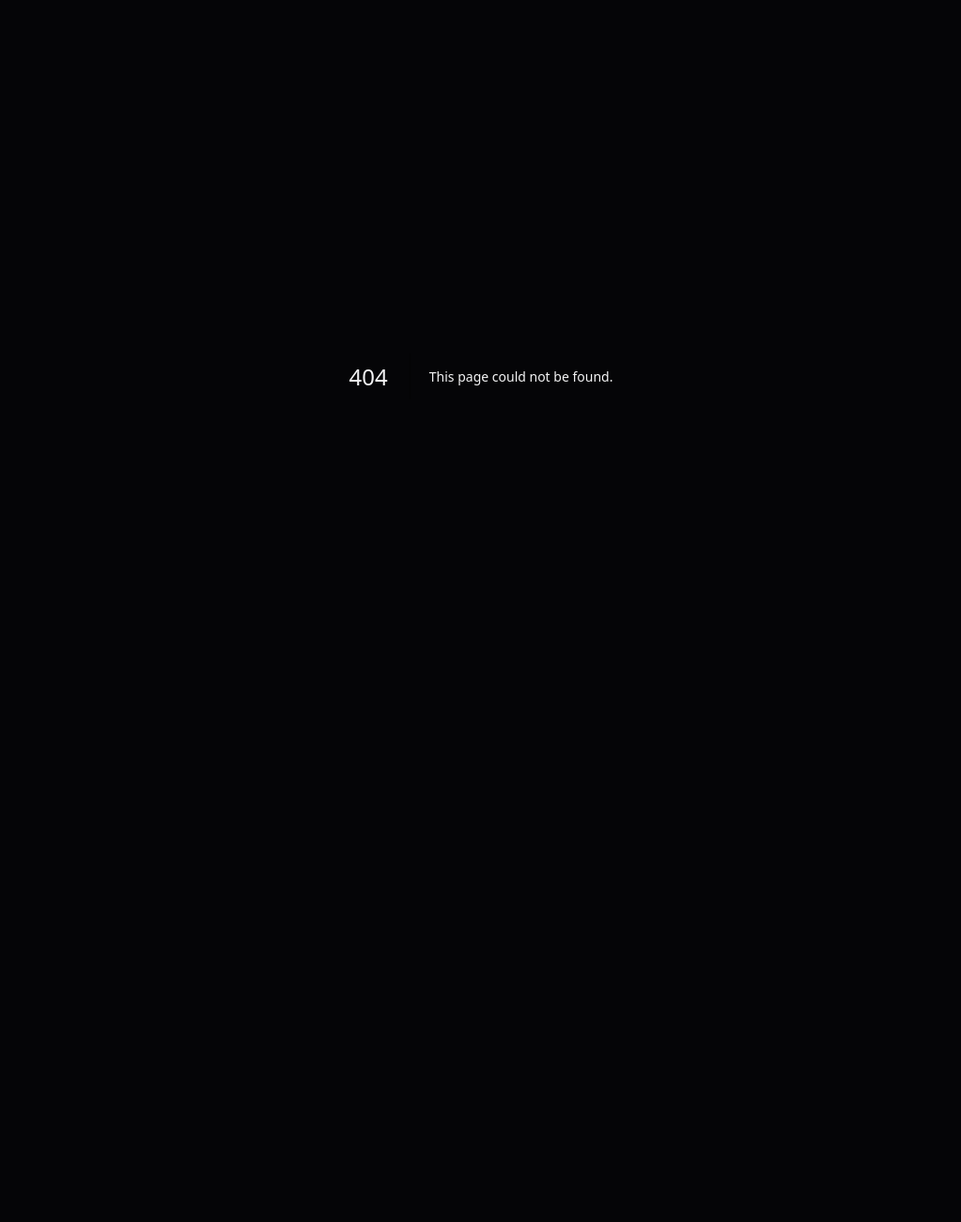
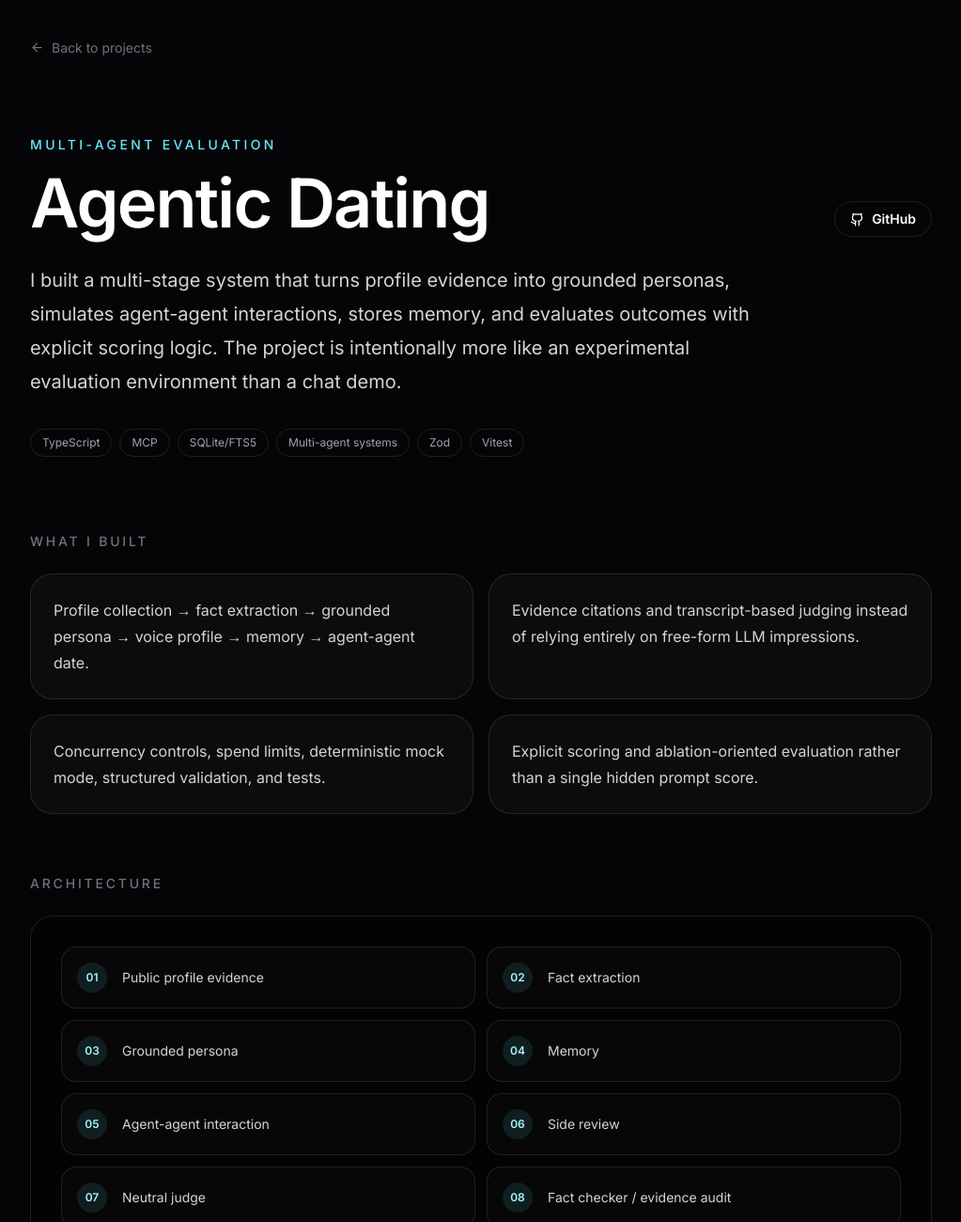
Before and after one commit to adityapurohit01/my_portfolio, a Next.js app: page /projects/agentic-dating in a window 1280 px wide. Before the commit this address had no page. Shown: the top 1300 px of the page at 94% size, without its empty margins (128-1151 px from the left). Before the commit the page ends 800 px from the top, so only its background shows below. Built offline with nearby package versions, Linux system fonts and the light colour scheme.

Commit message:
Portfolio rebuild: src/app/projects/[slug]/page.tsx

```diff
--- /dev/null
+++ b/src/app/projects/[slug]/page.tsx
@@ -0,0 +1,114 @@
+import type { Metadata } from "next";
+import { notFound } from "next/navigation";
+import Link from "next/link";
+import { ArrowLeft, Github } from "lucide-react";
+import { projects } from "@/data/portfolio";
+
+export function generateStaticParams() {
+  return projects.map((project) => ({ slug: project.slug }));
+}
+
+export async function generateMetadata({ params }: { params: Promise<{ slug: string }> }): Promise<Metadata> {
+  const { slug } = await params;
+  const project = projects.find((item) => item.slug === slug);
+  if (!project) return { title: "Project not found | Aditya Purohit" };
+
+  return {
+    title: project.title + " | Aditya Purohit",
+    description: project.oneLiner,
+    openGraph: {
+      title: project.title + " | Aditya Purohit",
+      description: project.oneLiner,
+      type: "article",
+    },
+  };
+}
+
+export default async function ProjectPage({ params }: { params: Promise<{ slug: string }> }) {
+  const { slug } = await params;
+  const project = projects.find((item) => item.slug === slug);
+  if (!project) notFound();
+
+  return (
+    <main className="min-h-screen bg-[#050507]">
+      <div className="mx-auto max-w-5xl px-6 py-10 lg:px-8">
+        <Link href="/#projects" className="inline-flex items-center gap-2 text-sm text-zinc-500 transition hover:text-white">
+          <ArrowLeft size={15} /> Back to projects
+        </Link>
+
+        <header className="pt-20">
+          <p className="text-sm font-medium uppercase tracking-[0.24em] text-cyan-300">{project.eyebrow}</p>
+          <div className="mt-4 flex flex-wrap items-end justify-between gap-6">
+            <h1 className="text-5xl font-semibold tracking-tight text-white sm:text-7xl">{project.title}</h1>
+            <a href={project.github} target="_blank" rel="noreferrer" className="inline-flex items-center gap-2 rounded-full border border-white/10 px-4 py-2 text-sm font-semibold text-white transition hover:border-white/25">
+              <Github size={15} /> GitHub
+            </a>
+          </div>
+          <p className="mt-7 max-w-3xl text-xl leading-9 text-zinc-300">{project.description}</p>
+          <div className="mt-8 flex flex-wrap gap-2">
+            {project.tech.map((tech) => (
+              <span key={tech} className="rounded-full border border-white/10 px-3 py-1.5 text-xs text-zinc-400">{tech}</span>
+            ))}
+          </div>
+        </header>
+
+        <div className="mt-20 grid gap-16">
+          <section>
+            <p className="text-sm font-medium uppercase tracking-[0.2em] text-zinc-500">What I built</p>
+            <div className="mt-6 grid gap-4 sm:grid-cols-2">
+              {project.highlights.map((item) => (
+                <div key={item} className="rounded-3xl border border-white/10 bg-white/[0.03] p-6 text-base leading-7 text-zinc-300">{item}</div>
+              ))}
+            </div>
+          </section>
+
+          <section>
+            <p className="text-sm font-medium uppercase tracking-[0.2em] text-zinc-500">Architecture</p>
+            <div className="mt-6 rounded-3xl border border-white/10 bg-black/30 p-5 sm:p-8">
+              <div className="grid gap-3 sm:grid-cols-2">
+                {project.architecture.map((step, index) => (
+                  <div key={step} className="flex items-center gap-4 rounded-2xl border border-white/10 bg-white/[0.02] p-4">
+                    <span className="grid h-8 w-8 shrink-0 place-items-center rounded-full bg-cyan-300/10 text-xs font-semibold text-cyan-200">{String(index + 1).padStart(2, "0")}</span>
+                    <span className="text-sm text-zinc-300">{step}</span>
+                  </div>
+                ))}
+              </div>
+            </div>
+          </section>
+
+          <section>
+            <p className="text-sm font-medium uppercase tracking-[0.2em] text-zinc-500">Engineering decisions</p>
+            <div className="mt-6 space-y-4">
+              {project.decisions.map((item) => (
+                <div key={item.problem} className="rounded-3xl border border-white/10 bg-white/[0.03] p-6 sm:p-8">
+                  <p className="text-sm font-semibold text-white">{item.problem}</p>
+                  <p className="mt-3 leading-7 text-zinc-400">{item.decision}</p>
+                </div>
+              ))}
+            </div>
+          </section>
+
+          <section>
+            <p className="text-sm font-medium uppercase tracking-[0.2em] text-zinc-500">Next engineering step</p>
+            <div className="mt-6 rounded-3xl border border-cyan-300/15 bg-cyan-300/[0.04] p-6 sm:p-8">
+              <ul className="space-y-3 text-zinc-300">
+                {project.next.map((item) => (
+                  <li key={item} className="flex gap-3">
+                    <span className="mt-2 h-1.5 w-1.5 shrink-0 rounded-full bg-cyan-300" />
+                    <span className="leading-7">{item}</span>
+                  </li>
+                ))}
+              </ul>
+            </div>
+          </section>
+        </div>
+
+        <div className="mt-16 border-t border-white/10 pt-8">
+          <Link href="/#projects" className="inline-flex items-center gap-2 text-sm font-semibold text-white hover:text-cyan-200">
+            <ArrowLeft size={15} /> Explore other projects
+          </Link>
+        </div>
+      </div>
+    </main>
+  );
+}
```
